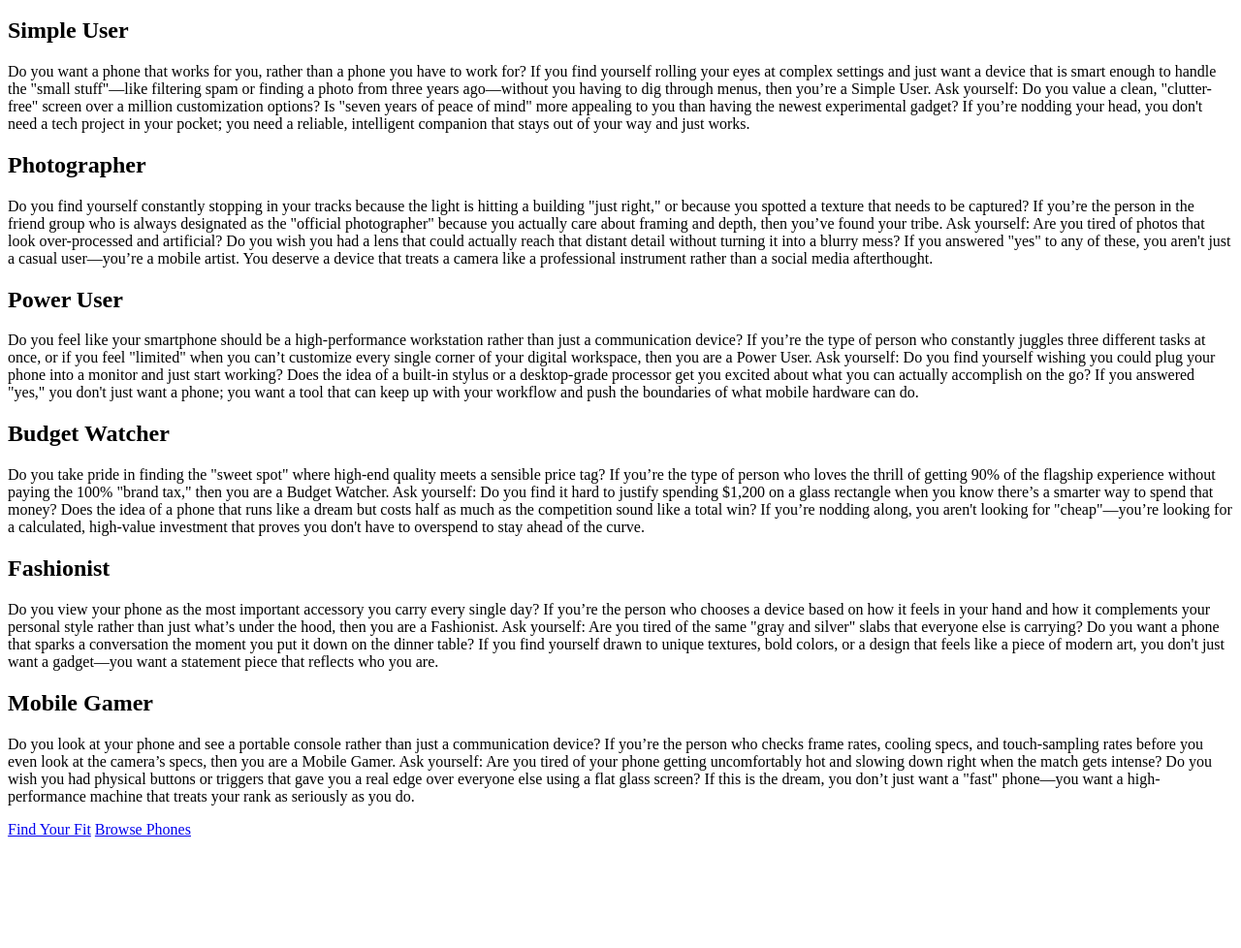
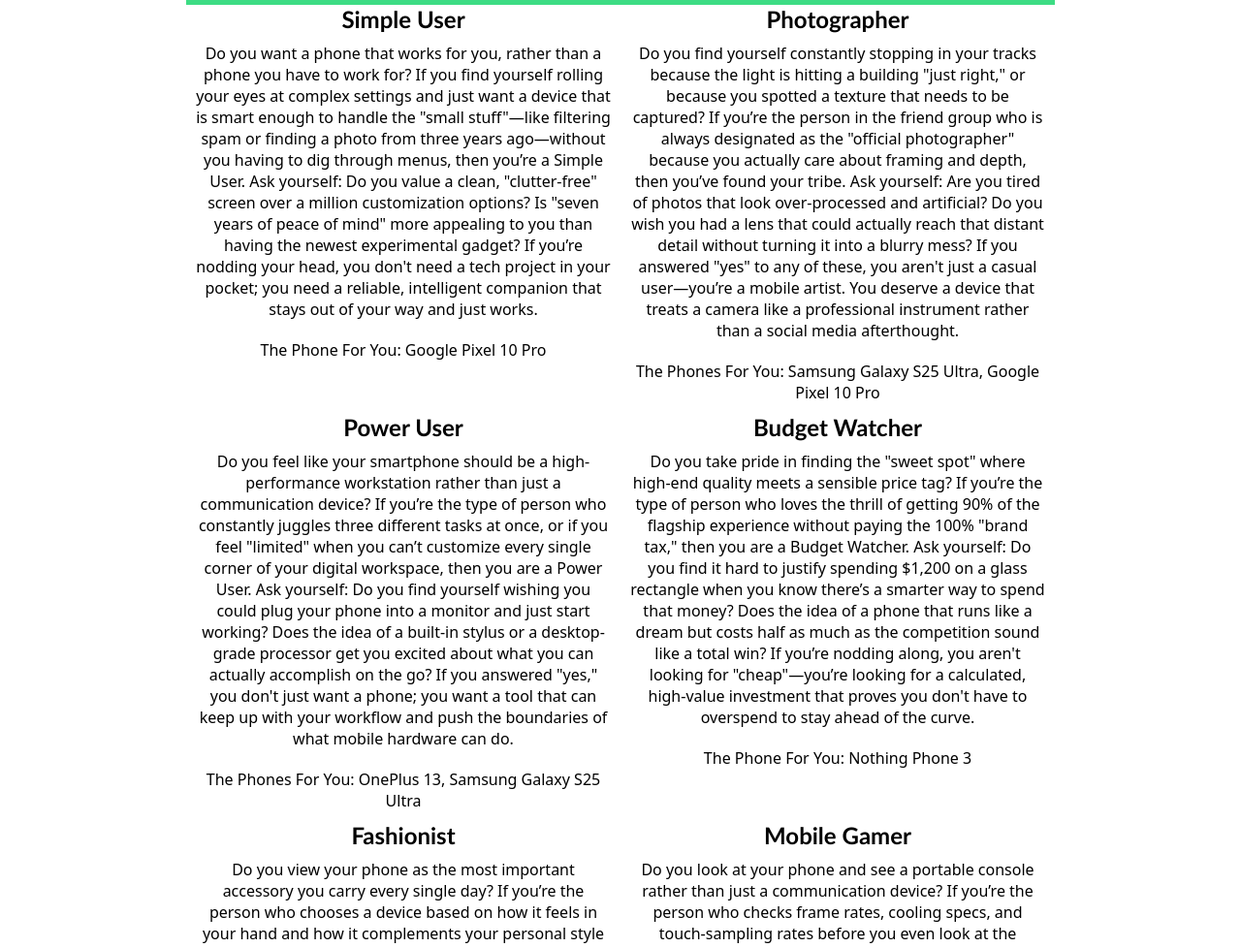
Before and after one commit to ethanblandamer/WDD130-Bahen, a plain HTML site: page page1.html in a window 1280 px wide. Shown: the part 128-1106 px from the top of the page at 97% size. Before the commit the page ends 1001 px from the top, so only its background shows below. Drawn offline with Linux system fonts and the light colour scheme.

Commit message:
html corrections and css creation

```diff
--- a/page1.html
+++ b/page1.html
@@ -4,6 +4,7 @@
     <meta charset="UTF-8">
     <meta name="viewport" content="width=device-width, initial-scale=1.0">
     <title>Archetypes</title>
+    <link rel="stylesheet" href="styles/page1.css">
 </head>
 <body>
     <header>
@@ -11,9 +12,9 @@
             <img src="images/bahen-logo.png" alt="compass logo image">
         </a>
         <nav>
-            <a href="#we_are">Who We Are</a>
-            <a href="#mission">Our Mission</a>
-            <a href="#find">Find Your Phone</a>
+            <a href="index.html#we_are">Who We Are</a>
+            <a href="index.html#mission">Our Mission</a>
+            <a href="index.html#find">Find Your Phone</a>
         </nav>
     </header>
     <main>
@@ -23,11 +24,17 @@
                 <p>
                     Do you want a phone that works for you, rather than a phone you have to work for? If you find yourself rolling your eyes at complex settings and just want a device that is smart enough to handle the "small stuff"—like filtering spam or finding a photo from three years ago—without you having to dig through menus, then you’re a Simple User. Ask yourself: Do you value a clean, "clutter-free" screen over a million customization options? Is "seven years of peace of mind" more appealing to you than having the newest experimental gadget? If you’re nodding your head, you don't need a tech project in your pocket; you need a reliable, intelligent companion that stays out of your way and just works.
                 </p>
+                <p>
+                    The Phone For You: Google Pixel 10 Pro
+                </p>
             </section>
             <section id="photographer">
                 <h2>Photographer</h2>
                 <p>
                     Do you find yourself constantly stopping in your tracks because the light is hitting a building "just right," or because you spotted a texture that needs to be captured? If you’re the person in the friend group who is always designated as the "official photographer" because you actually care about framing and depth, then you’ve found your tribe. Ask yourself: Are you tired of photos that look over-processed and artificial? Do you wish you had a lens that could actually reach that distant detail without turning it into a blurry mess? If you answered "yes" to any of these, you aren't just a casual user—you’re a mobile artist. You deserve a device that treats a camera like a professional instrument rather than a social media afterthought.
+                </p>
+                <p>
+                    The Phones For You: Samsung Galaxy S25 Ultra, Google Pixel 10 Pro
                 </p>
             </section>
             <section id="power">
@@ -35,11 +42,17 @@
                 <p>
                     Do you feel like your smartphone should be a high-performance workstation rather than just a communication device? If you’re the type of person who constantly juggles three different tasks at once, or if you feel "limited" when you can’t customize every single corner of your digital workspace, then you are a Power User. Ask yourself: Do you find yourself wishing you could plug your phone into a monitor and just start working? Does the idea of a built-in stylus or a desktop-grade processor get you excited about what you can actually accomplish on the go? If you answered "yes," you don't just want a phone; you want a tool that can keep up with your workflow and push the boundaries of what mobile hardware can do.
                 </p>
+                <p>
+                    The Phones For You: OnePlus 13, Samsung Galaxy S25 Ultra
+                </p>
             </section>
             <section id="budget">
                 <h2>Budget Watcher</h2>
                 <p>
                     Do you take pride in finding the "sweet spot" where high-end quality meets a sensible price tag? If you’re the type of person who loves the thrill of getting 90% of the flagship experience without paying the 100% "brand tax," then you are a Budget Watcher. Ask yourself: Do you find it hard to justify spending $1,200 on a glass rectangle when you know there’s a smarter way to spend that money? Does the idea of a phone that runs like a dream but costs half as much as the competition sound like a total win? If you’re nodding along, you aren't looking for "cheap"—you’re looking for a calculated, high-value investment that proves you don't have to overspend to stay ahead of the curve.
+                </p>
+                <p>
+                    The Phone For You: Nothing Phone 3
                 </p>
             </section>
             <section id="fashion">
@@ -47,11 +60,17 @@
                 <p>
                     Do you view your phone as the most important accessory you carry every single day? If you’re the person who chooses a device based on how it feels in your hand and how it complements your personal style rather than just what’s under the hood, then you are a Fashionist. Ask yourself: Are you tired of the same "gray and silver" slabs that everyone else is carrying? Do you want a phone that sparks a conversation the moment you put it down on the dinner table? If you find yourself drawn to unique textures, bold colors, or a design that feels like a piece of modern art, you don't just want a gadget—you want a statement piece that reflects who you are.
                 </p>
+                <p>
+                    The Phones For You: Motorola Razr Ultra, Nothing Phone 3
+                </p>
             </section>
             <section id="gamer">
                 <h2>Mobile Gamer</h2>
                 <p>
                     Do you look at your phone and see a portable console rather than just a communication device? If you’re the person who checks frame rates, cooling specs, and touch-sampling rates before you even look at the camera’s specs, then you are a Mobile Gamer. Ask yourself: Are you tired of your phone getting uncomfortably hot and slowing down right when the match gets intense? Do you wish you had physical buttons or triggers that gave you a real edge over everyone else using a flat glass screen? If this is the dream, you don’t just want a "fast" phone—you want a high-performance machine that treats your rank as seriously as you do.
+                </p>
+                <p>
+                    The Phones For You: Redmagic 11 Pro, OnePlus 13
                 </p>
             </section>
         </div>
--- /dev/null
+++ b/styles/page1.css
@@ -0,0 +1,116 @@
+@import url();
+
+*{
+    box-sizing: border-box;
+    margin: 0;
+    padding: 0;
+}
+
+body{
+    max-width: 70%;
+    margin: auto;
+}
+
+header{
+    background: #3DDC84;
+    color: #000000;
+    display: grid;
+    grid-template-columns: 1fr 1fr;
+    padding: 1em;
+}
+
+nav{
+    display: grid;
+    grid-template-columns: 1fr 1fr 1fr;
+    align-items: center;
+}
+
+h1, h2, h3, h4, h5, h6{
+    font-family: "Trebuchet MS", sans-serif;
+}
+
+p{
+    font-family: system-ui, sans-serif;
+    padding: 10px;
+}
+
+a{
+    font-family: system-ui, sans-serif;
+    text-decoration: none;
+    color: #000000;
+}
+
+.links .button{
+    box-shadow: 3px 3px 5px #000000;
+}
+
+.button{
+    background: #3DDC84;
+    border: 2px solid #000000;
+    border-radius: 5px;
+    padding: 3px;
+    box-shadow: 3px 3px 5px #157145;
+    margin: 1em;
+}
+
+#we_are, #mission, #find{
+    text-align: center;
+    margin: .5em;
+    font-size: 2.5em;
+}
+
+#content{
+    max-width: 80%;
+    margin: 0 auto;
+}
+
+#content p{
+    margin: 1em;
+}
+
+#archetypes{
+    display: grid;
+    grid-template-columns: 1fr 1fr;
+}
+
+#simple{
+    justify-items: center;
+    text-align: center;
+    text-decoration: none;
+}
+
+#photographer{
+    justify-items: center;
+    text-align: center;
+    text-decoration: none;
+}
+
+#power{
+    justify-items: center;
+    text-align: center;
+    text-decoration: none;
+}
+
+#budget{
+    justify-items: center;
+    text-align: center;
+    text-decoration: none;
+}
+
+#fashion{
+    justify-items: center;
+    text-align: center;
+    text-decoration: none;
+}
+
+#gamer{
+    justify-items: center;
+    text-align: center;
+    text-decoration: none;
+}
+
+footer{
+    background: #3DDC84;
+    color: #000000;
+    padding: 3em;
+}
--- /dev/null
+++ b/styles/page2.css
@@ -0,0 +1,116 @@
+@import url();
+
+*{
+    box-sizing: border-box;
+    margin: 0;
+    padding: 0;
+}
+
+body{
+    max-width: 70%;
+    margin: auto;
+}
+
+header{
+    background: #3DDC84;
+    color: #000000;
+    display: grid;
+    grid-template-columns: 1fr 1fr;
+    padding: 1em;
+}
+
+nav{
+    display: grid;
+    grid-template-columns: 1fr 1fr 1fr;
+    align-items: center;
+}
+
+h1, h2, h3, h4, h5, h6{
+    font-family: "Trebuchet MS", sans-serif;
+}
+
+p{
+    font-family: system-ui, sans-serif;
+    padding: 10px;
+}
+
+a{
+    font-family: system-ui, sans-serif;
+    text-decoration: none;
+    color: #000000;
+}
+
+.links .button{
+    box-shadow: 3px 3px 5px #000000;
+}
+
+.button{
+    background: #3DDC84;
+    border: 2px solid #000000;
+    border-radius: 5px;
+    padding: 3px;
+    box-shadow: 3px 3px 5px #157145;
+    margin: 1em;
+}
+
+#we_are, #mission, #find{
+    text-align: center;
+    margin: .5em;
+    font-size: 2.5em;
+}
+
+#content{
+    max-width: 80%;
+    margin: 0 auto;
+}
+
+#content p{
+    margin: 1em;
+}
+
+#phones{
+    display: grid;
+    grid-template-columns: 1fr 1fr;
+}
+
+#galaxy{
+    justify-items: center;
+    text-align: center;
+    text-decoration: none;
+}
+
+#pixel{
+    justify-items: center;
+    text-align: center;
+    text-decoration: none;
+}
+
+#oneplus{
+    justify-items: center;
+    text-align: center;
+    text-decoration: none;
+}
+
+#nothing{
+    justify-items: center;
+    text-align: center;
+    text-decoration: none;
+}
+
+#redmagic{
+    justify-items: center;
+    text-align: center;
+    text-decoration: none;
+}
+
+#motorola{
+    justify-items: center;
+    text-align: center;
+    text-decoration: none;
+}
+
+footer{
+    background: #3DDC84;
+    color: #000000;
+    padding: 3em;
+}
```
Also changed, not shown: page2.html (+7 -6 lines).
